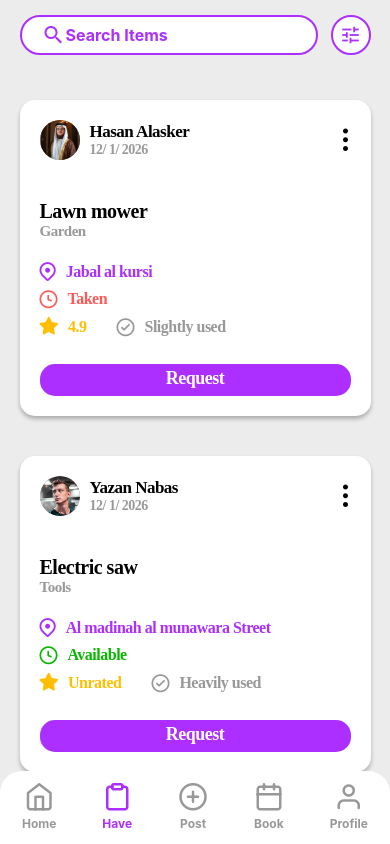
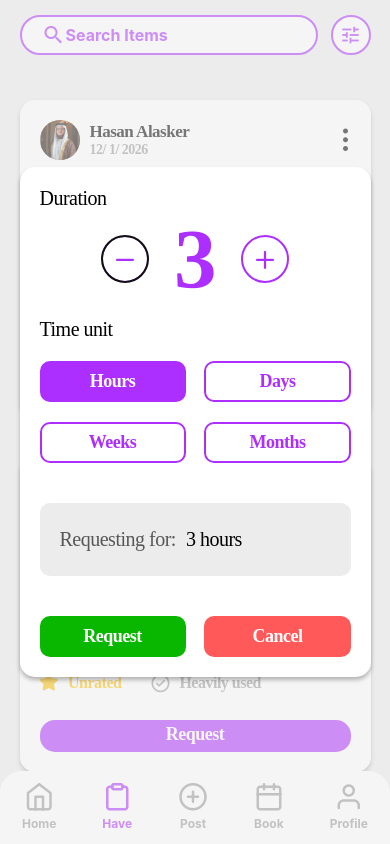
Before and after one commit to HasanAlasker/LendYard, a React Native app in the folder client/: screen /Have in a window 390 px wide. Built offline with nearby package versions, Linux system fonts and the light colour scheme.

Commit message:
added request modal

```diff
--- /dev/null
+++ b/client/components/PlusMinusBtn.js
@@ -0,0 +1,33 @@
+import { Feather } from "@expo/vector-icons";
+import React from "react";
+import { View, StyleSheet, TouchableOpacity } from "react-native";
+import useThemedStyles from "../hooks/useThemedStyles";
+import { useTheme } from "../config/ThemeContext";
+
+function PlusMinusBtn({ icon, onPress }) {
+  const styles = useThemedStyles(getStyles);
+  const { theme } = useTheme();
+
+  return (
+    <TouchableOpacity onPress={onPress} style={styles.container}>
+      <Feather name={icon} size={27} color={theme.purple}></Feather>
+    </TouchableOpacity>
+  );
+}
+
+const getStyles = (theme) =>
+  StyleSheet.create({
+    container: {
+      backgroundColor: theme.post,
+      padding: 8,
+      width: 48,
+      height: 48,
+      borderRadius: "50%",
+      justifyContent: "center",
+      alignItems: "center",
+      borderColor: theme.purple,
+      borderWidth: 2,
+    },
+  });
+
+export default PlusMinusBtn;
--- /dev/null
+++ b/client/components/RequestBtn.js
@@ -0,0 +1,53 @@
+import React from "react";
+import { View, StyleSheet, TouchableOpacity } from "react-native";
+import AppText from "../config/AppText";
+import useThemedStyles from "../hooks/useThemedStyles";
+import { useTheme } from "../config/ThemeContext";
+
+function RequestBtn({ title, isActive, onPress, isGreen, isRed }) {
+  const styles = useThemedStyles(getStyles);
+  const { theme } = useTheme();
+
+  const buttonColor = () => {
+    if(isActive) return theme.purple
+    else if(!isActive && !isGreen && !isRed) return theme.post
+    else if(isGreen && !isActive) return theme.green
+    else if(isRed && !isActive) return theme.red
+  }
+  const textColor = () => {
+    if(isActive || isGreen || isRed) return theme.always_white
+    else if(!isActive) return theme.purple
+  }
+
+  const borderColor = () => {
+    if(isGreen) return theme.green
+    else if(isRed) return theme.red
+    else return theme.purple
+  }
+
+  return (
+    <TouchableOpacity style={[styles.container, {backgroundColor: buttonColor(), borderColor: borderColor()}]}>
+      <AppText style={[styles.text, {color: textColor()}]}>{title}</AppText>
+    </TouchableOpacity>
+  );
+}
+
+const getStyles = (theme) =>
+  StyleSheet.create({
+    container: {
+      width: "47%",
+      backgroundColor: theme.purple,
+      justifyContent: "center",
+      alignItems: "center",
+      padding: 8,
+      borderRadius: 10,
+      borderWidth:2,
+      borderColor:theme.purple
+    },
+    text: {
+      fontSize: 18,
+      fontWeight:'bold'
+    },
+  });
+
+export default RequestBtn;
--- /dev/null
+++ b/client/components/RequestModal.js
@@ -0,0 +1,116 @@
+import React from "react";
+import { View, StyleSheet, Modal } from "react-native";
+import useThemedStyles from "../hooks/useThemedStyles";
+import AppText from "../config/AppText";
+import PlusMinusBtn from "./PlusMinusBtn";
+import RequestBtn from "./RequestBtn";
+
+function RequestModal({ isVisibile }) {
+  const styles = useThemedStyles(getStyles);
+
+  return (
+    <Modal transparent={true} visible={true}>
+      <View style={styles.container}>
+        <AppText style={styles.text}>Duration</AppText>
+        <View style={styles.addMinus}>
+            <PlusMinusBtn icon={'minus'}></PlusMinusBtn>
+            <AppText style={styles.number}>3</AppText>
+            <PlusMinusBtn icon={'plus'}></PlusMinusBtn>
+        </View>
+        <AppText style={styles.text}>Time unit</AppText>
+        <View style={styles.buttons}>
+            <View style={styles.buttons}>
+                <RequestBtn title={'Hours'} isActive={true}></RequestBtn>
+                <RequestBtn title={'Days'}></RequestBtn>
+                <RequestBtn title={'Weeks'}></RequestBtn>
+                <RequestBtn title={'Months'}></RequestBtn>
+            </View>
+        </View>
+        <View style={styles.display}>
+            <AppText style={styles.faded}>Requesting for:</AppText>
+            <AppText style={styles.text}>3 hours</AppText>
+        </View>
+        <View style={styles.buttons}>
+            <View style={styles.buttons}>
+                <RequestBtn title={'Request'} isGreen={true}></RequestBtn>
+                <RequestBtn title={'Cancel'} isRed={true}></RequestBtn>
+            </View>
+        </View>
+      </View>
+      <View style={styles.overlay}></View>
+    </Modal>
+  );
+}
+
+const getStyles = (theme) =>
+  StyleSheet.create({
+    container: {
+      width: "90%",
+      margin: "auto",
+      maxHeight: "80%",
+      backgroundColor: theme.post,
+      zIndex: 250,
+      borderRadius: 15,
+      paddingHorizontal:20,
+      paddingVertical:20,
+
+      shadowColor: "black",
+      shadowOffset: {
+        width: 0,
+        height: 3,
+      },
+      shadowOpacity: 0.27,
+      shadowRadius: 4.65,
+
+      elevation: 6,
+    },
+    overlay: {
+      position: "absolute",
+      width: "100%",
+      height: "100%",
+      backgroundColor: theme.background,
+      opacity: 0.5,
+    },
+    text:{
+        fontSize:20,
+    },
+    addMinus:{
+        flexDirection:'row',
+        alignItems:'center',
+        justifyContent:'center',
+        gap:25,
+        marginBottom:10
+    },
+    number:{
+        fontSize:85,
+        color:theme.purple,
+        fontWeight:'bold',
+
+    },
+    buttons:{
+        flexDirection:'row'
+        ,flexWrap:'wrap',
+        width:'100%',
+        rowGap:20,
+        justifyContent:'space-between',
+        marginTop:10
+    },
+    display:{
+        width:'100%',
+        backgroundColor:theme.background,
+        flexDirection:'row',
+        alignItems:'center',
+        paddingHorizontal:20,
+        paddingVertical:25,
+        borderRadius:10,
+        gap:10,
+        marginTop:40,
+        marginBottom:20
+    }
+    ,faded:{
+        color:theme.darker_gray,
+        fontSize:20,
+    }
+  });
+
+export default RequestModal;
--- a/client/pages/Users/Have.js
+++ b/client/pages/Users/Have.js
@@ -8,6 +8,7 @@ import Post from "../../components/Post";
 import ScrollScreen from "../../components/ScrollScreen";
 import PostMenu from "../../components/PostMenu";
 import { useState } from "react";
+import RequestModal from "../../components/RequestModal";
 
 function Have(props) {
   const styles = useThemedStyles(getStyles);
@@ -56,6 +57,7 @@ function Have(props) {
         ></Post>
       </ScrollScreen>
       <PostMenu isVisible={isPostMenu} onClose={()=>{setIsPostMenu(false)}}></PostMenu>
+      <RequestModal></RequestModal>
       <Navbar></Navbar>
     </SafeScreen>
   );
```
